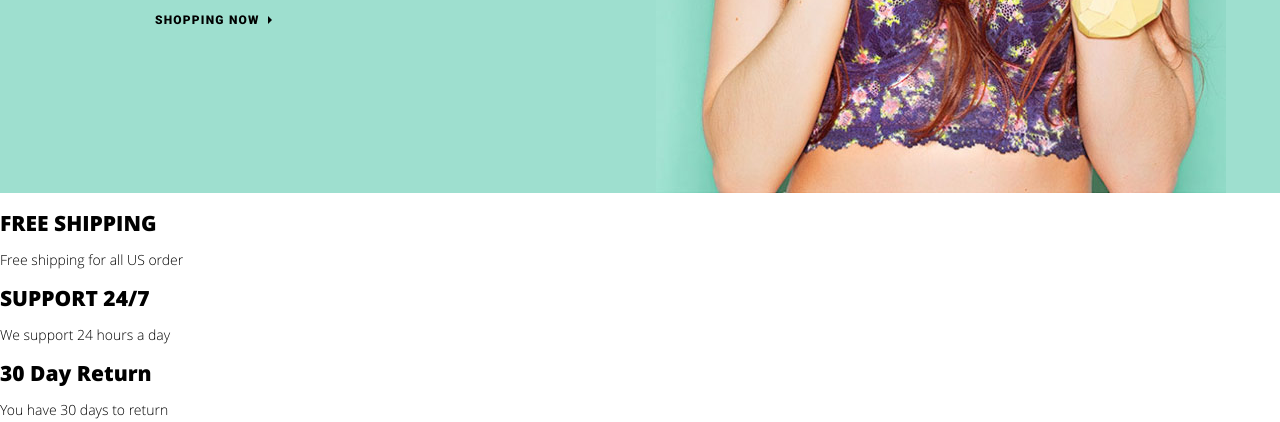
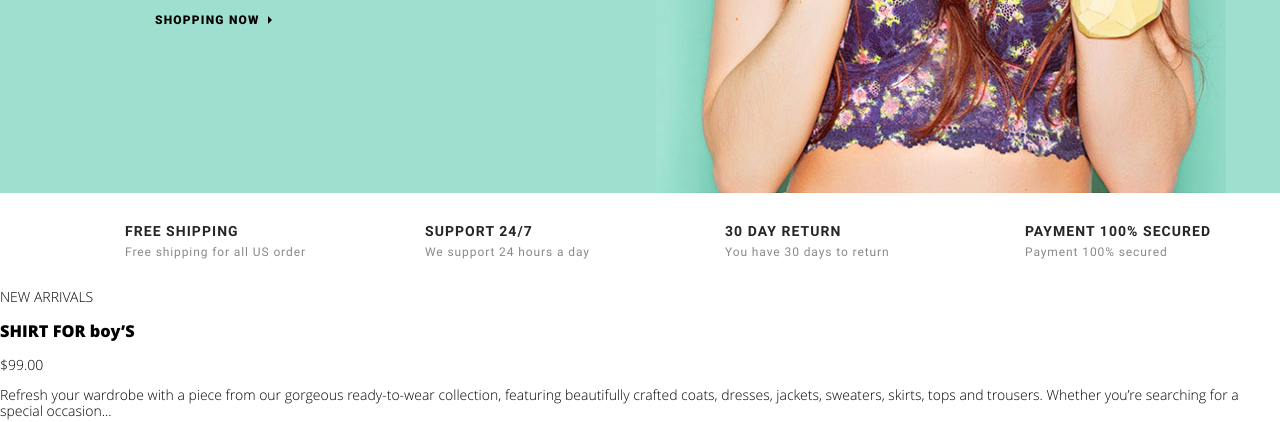
Before and after one commit to ozz-rjq/mstore, a website: page app/index.html in a window 1280 px wide. Shown: the part 548-970 px from the top of the page. Drawn offline with Linux system fonts and the light colour scheme.

Commit message:
Set features block layout

```diff
--- a/app/index.html
+++ b/app/index.html
@@ -82,8 +82,7 @@
 			</div>
 		</div>
 
-		<div class="features">
-			<div class="features__container">
+		<section class="features">
 				<section class="features__item">
 					<h2 class="features__title">FREE SHIPPING</h2>
 					<p class="features__desc">Free shipping for all US order</p>
@@ -103,8 +102,7 @@
 					<h2 class="features__title">Payment 100% secured</h2>
 					<p class="features__desc">Payment 100% secured</p>
 				</section>
-			</div>
-		</div>
+		</section>
 
 		<div class="arrivals">
 			<section class="arrivals__item  arrival">
--- /dev/null
+++ b/app/sass/blocks/features.scss
@@ -0,0 +1,38 @@
+.features{
+  box-sizing: border-box;
+  width: 1200px;
+  padding-left: 15px;
+  padding-right: 15px;
+  margin: 0 auto;
+  margin-bottom: 28px;
+
+  display: flex;
+  justify-content: space-between;
+}
+
+.features__item{
+  padding-left: 70px;
+  width: 200px;
+}
+
+.features__title{
+  margin: 0;
+
+  font-family: $roboto;
+  font-size: 14px;
+  line-height: 24px;
+  font-weight: 700;
+  letter-spacing: 0.075em;
+  text-transform: uppercase;
+  color: #252525;
+}
+
+.features__desc{
+  margin: 0;
+
+  font-family: $roboto;
+  font-size: 12px;
+  line-height: 18px;
+  letter-spacing: 0.075em;
+  color: #898989;
+}
--- a/app/sass/blocks/promo.scss
+++ b/app/sass/blocks/promo.scss
@@ -1,4 +1,6 @@
 .promo{
+  margin-bottom: 26px;
+
   background-color: #9edfcf;
 }
 
--- a/app/sass/style.scss
+++ b/app/sass/style.scss
@@ -12,3 +12,4 @@
 
 @import "./blocks/mstore-link.scss";
 @import "./blocks/promo.scss";
+@import "./blocks/features.scss";
```
Also changed, not shown: app/css/style.css, app/css/style.min.css.
